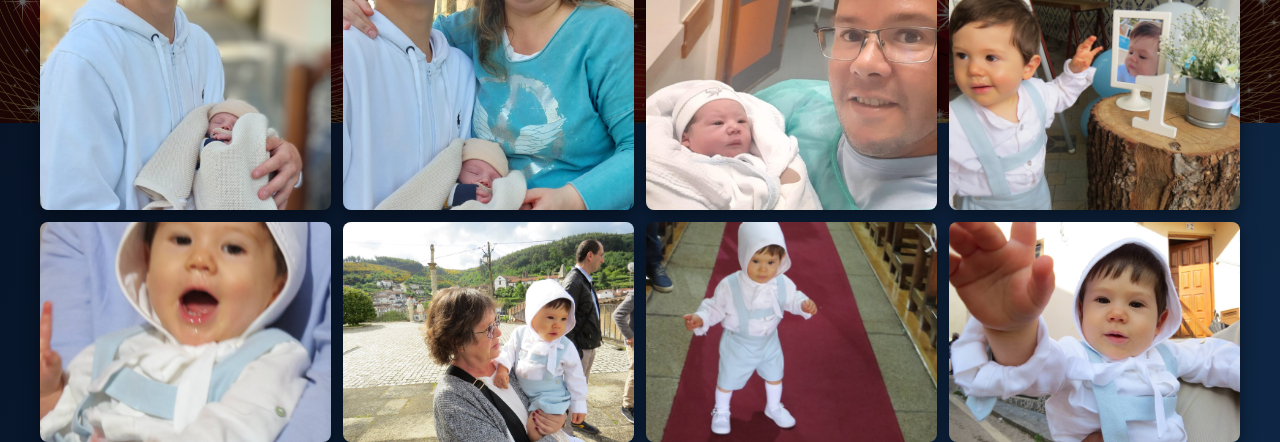
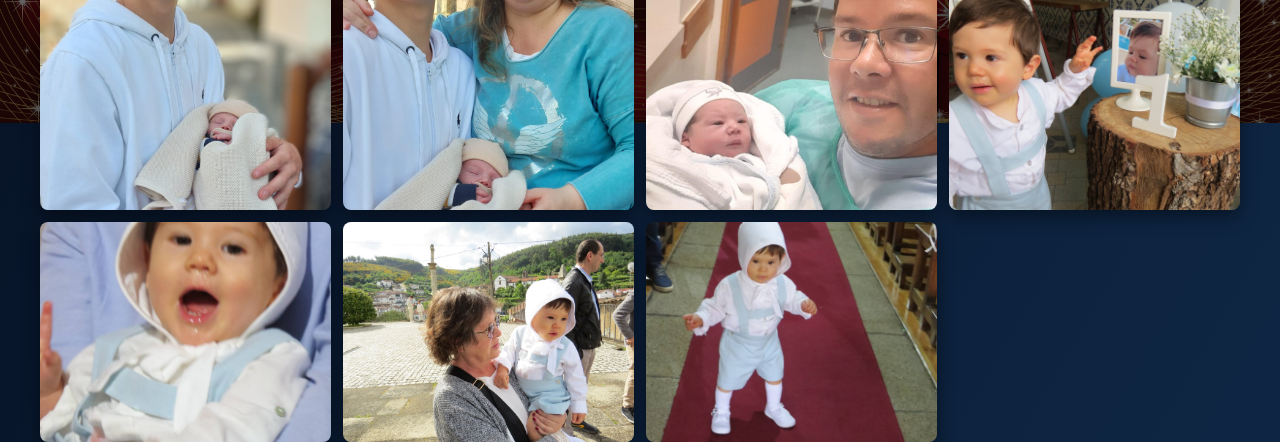
Before and after one commit to richibatista/simao, a plain HTML site: page index.html in a window 1280 px wide. Shown: the part 677-1119 px from the top of the page. Drawn offline with Linux system fonts and the light colour scheme.

Commit message:
Update index.html

```diff
--- a/index.html
+++ b/index.html
@@ -189,7 +189,7 @@
       <button data-index="12" aria-label="Abrir Foto 13"><img src="Simao13.jpg" alt="Foto 13" loading="lazy"></button>
       <button data-index="13" aria-label="Abrir Foto 14"><img src="Simao14.jpg" alt="Foto 14" loading="lazy"></button>
       <button data-index="14" aria-label="Abrir Foto 15"><img src="Simao15.jpg" alt="Foto 15" loading="lazy"></button>
-      <button data-index="15" aria-label="Abrir Foto 16"><img src="Simao16.jpg" alt="Foto 16" loading="lazy"></button>
+
     </div>
   </div>
 
```
